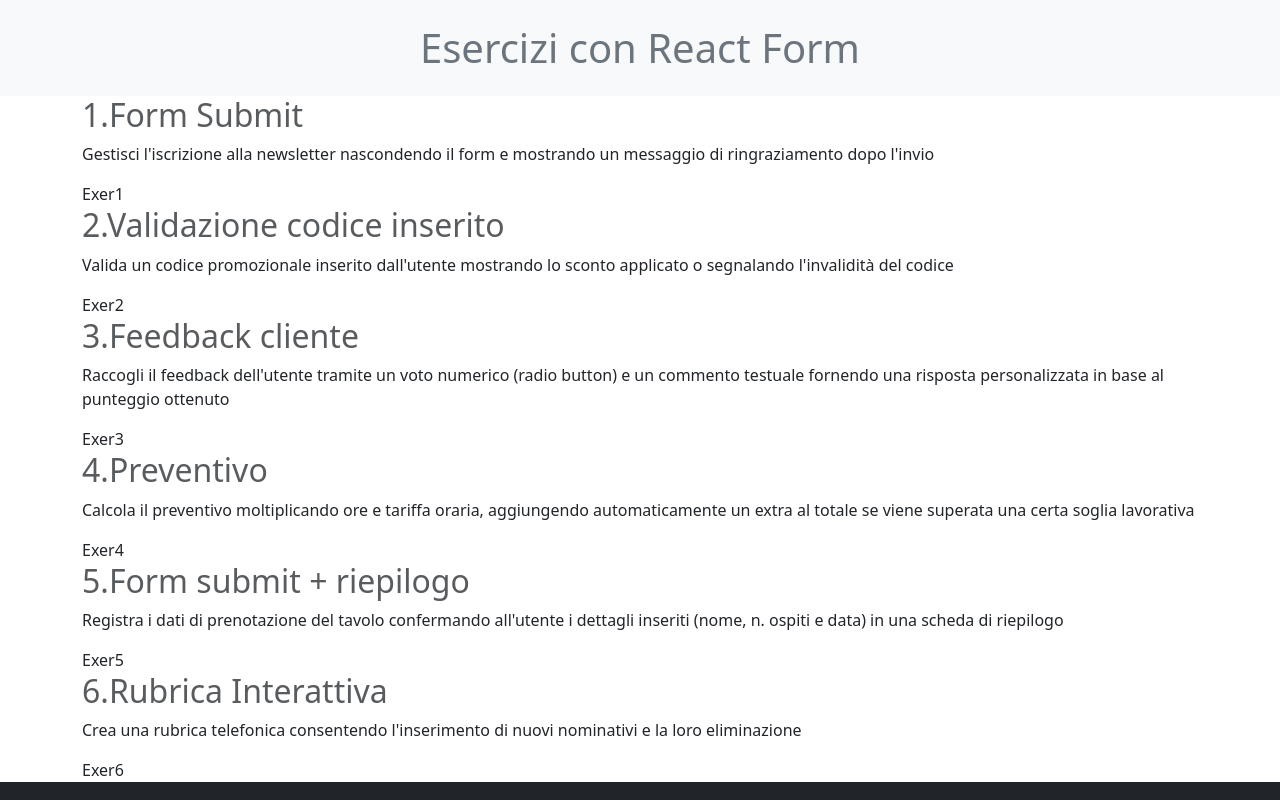
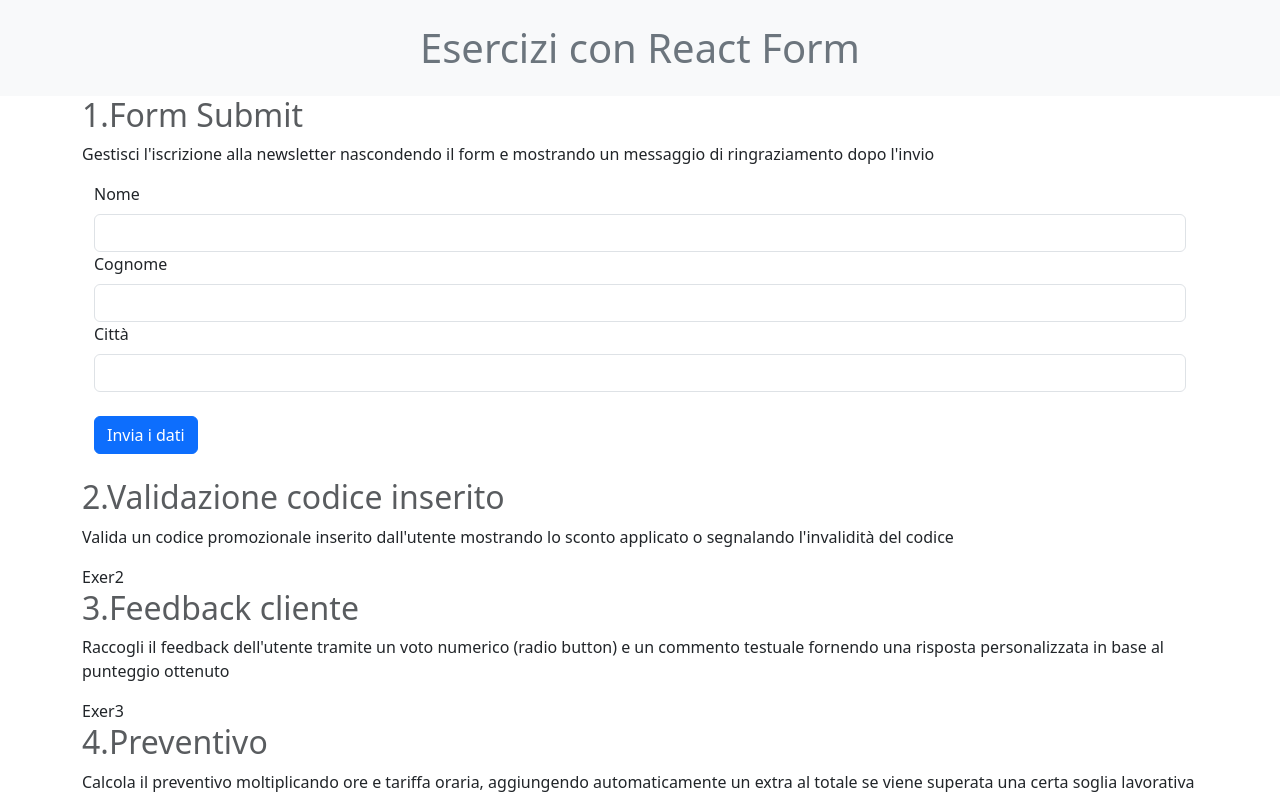
Before and after one commit to alice-rovere/react-form, a React (Vite) app: page / in a window 1280 px wide. Shown: the top 800 px of the page. Built offline with nearby package versions, Linux system fonts and the light colour scheme.

Commit message:
feat: implement Exer1 component with form handling and state management

```diff
--- a/src/data/Exer1.jsx
+++ b/src/data/Exer1.jsx
@@ -1,3 +1,76 @@
+import { useState } from "react";
+const initialState = {
+  nome: "",
+  cognome: "",
+  citta: "",
+};
 export default function Exer1() {
-  return <div>Exer1</div>;
+  const [campi, setCampi] = useState(initialState);
+  const [isSubmitted, setIsSubmitted] = useState(false);
+
+  // function handleSetCampi(e) {
+  //   const { value, nome } = e.target;
+  //   setCampi((actual) => ({
+  //     ...actual,
+  //     [nome]: value,
+  //   }));
+  // }
+  function handleSubmit(e) {
+    e.preventDefault;
+    setCampi(initialState);
+    alert("dati salvati");
+    setIsSubmitted(true);
+  }
+  return (
+    <div className="container">
+      {isSubmitted || (
+        <form onSubmit={handleSubmit}>
+          <label className="form-label" htmlFor="nome">
+            Nome
+          </label>
+          <input
+            value={campi.nome}
+            onChange={(e) =>
+              setCampi((prevCampi) => ({
+                ...prevCampi,
+                nome: e.target.value,
+              }))
+            }
+            className="form-control"
+            id="nome"
+          />
+          <label className="form-label" htmlFor="cognome">
+            Cognome
+          </label>
+          <input
+            value={campi.cognome}
+            onChange={(e) =>
+              setCampi((prevCampi) => ({
+                ...prevCampi,
+                cognome: e.target.value,
+              }))
+            }
+            className="form-control"
+            id="cognome"
+          />
+          <label className="form-label" htmlFor="citta">
+            Città
+          </label>
+          <input
+            value={campi.citta}
+            onChange={(e) =>
+              setCampi((prevCampi) => ({
+                ...prevCampi,
+                citta: e.target.value,
+              }))
+            }
+            className="form-control mb-4"
+            id="citta"
+          />
+
+          <button className="btn btn-primary mb-4">Invia i dati</button>
+        </form>
+      )}
+    </div>
+  );
 }
```
